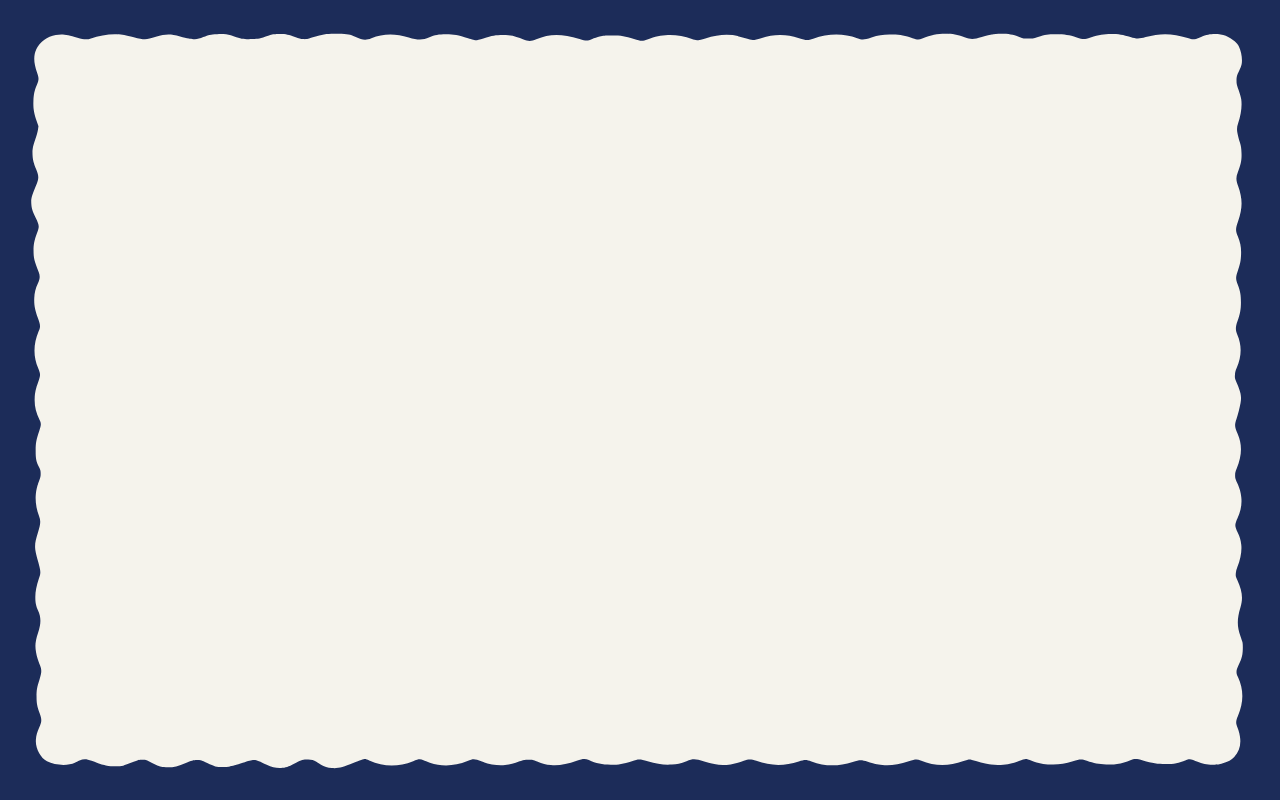
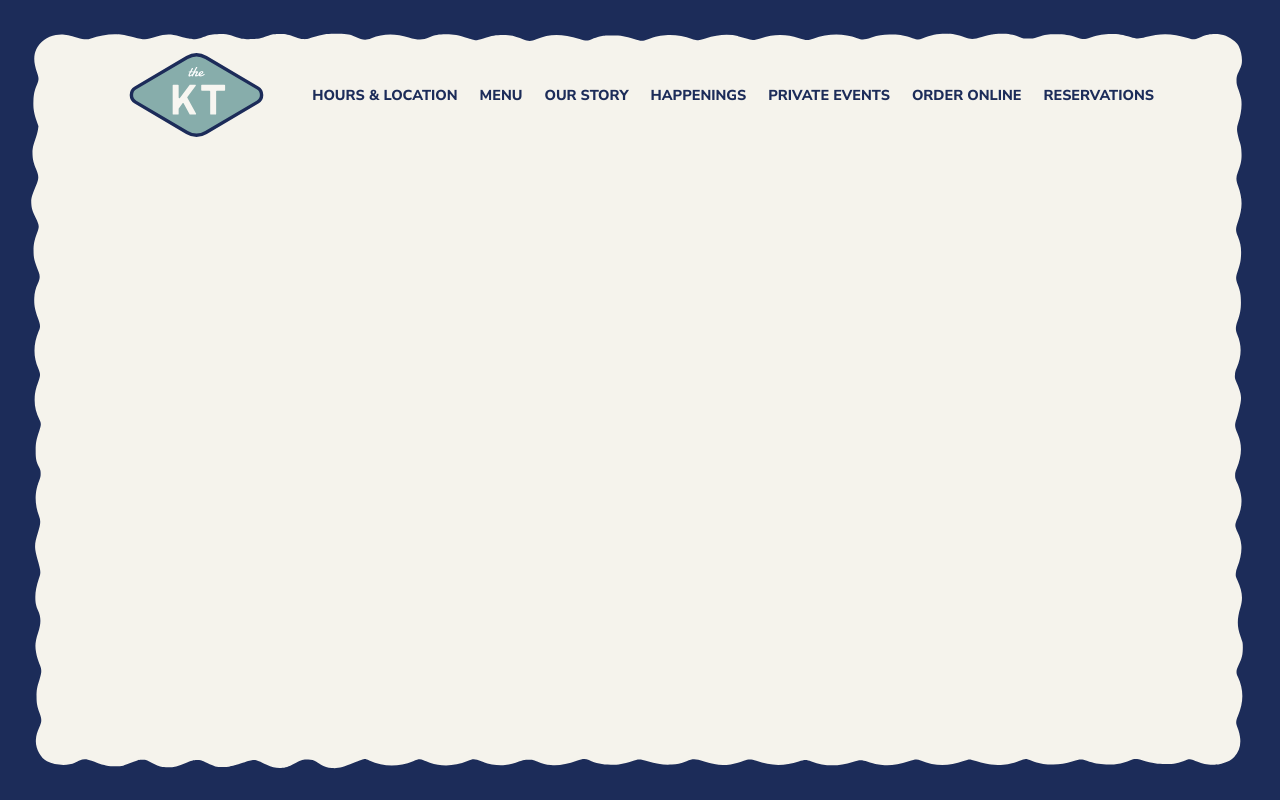
Before and after one commit to AliceAndree/odin-restaurant-page, a website built with webpack: page src/template.html in a window 1280 px wide. Built offline with nearby package versions, Linux system fonts and the light colour scheme.

Commit message:
firstLoad() + Header component

```diff
--- /dev/null
+++ b/src/components/Header/header.css
@@ -0,0 +1,32 @@
+header {
+  height: 150px;
+  padding: 0 120px;
+  display: flex;
+  flex-wrap: wrap;
+  align-content: center;
+}
+
+#header-block {
+  width: 100%;
+  display: flex;
+  justify-content: space-between;
+  padding-top: 40px;
+}
+
+#small-logo {
+  height: 90px;
+}
+
+nav {
+  display: flex;
+  align-self: center;
+  gap: 10px;
+
+  button {
+    font-family: "Nunito Sans", serif;
+    text-transform: uppercase;
+    font-weight: 800;
+    color: var(--dark-blue);
+    font-size: 0.9rem;
+  }
+}
--- /dev/null
+++ b/src/components/Header/header.js
@@ -0,0 +1,32 @@
+import smallLogo from "../../assets/small-logo.svg";
+
+const createHeader = () => {
+  const header = document.querySelector("header");
+  const headerBlock = document.createElement("div");
+  const headerLogo = document.createElement("img");
+  const nav = document.querySelector("nav");
+  const tabs = [
+    "Hours & Location",
+    "Menu",
+    "Our Story",
+    "Happenings",
+    "Private Events",
+    "Order Online",
+    "Reservations",
+  ];
+
+  for (let i = 0; i < tabs.length; i++) {
+    const tab = document.createElement("button");
+    tab.textContent = tabs[i];
+    nav.appendChild(tab);
+  }
+
+  headerLogo.id = "small-logo";
+  headerLogo.src = smallLogo;
+  headerBlock.id = "header-block";
+  headerBlock.appendChild(headerLogo);
+  headerBlock.appendChild(nav);
+  header.appendChild(headerBlock);
+};
+
+export default createHeader;
--- /dev/null
+++ b/src/functions/firstLoad.js
@@ -0,0 +1,11 @@
+import laceBorder from "../assets/border.svg";
+import header from "../components/Header/header";
+
+const firstLoad = () => {
+  const body = document.querySelector("body");
+  body.style.setProperty(`--lace-border`, `url("${laceBorder}")`);
+
+  header();
+};
+
+export default firstLoad;
--- a/src/index.js
+++ b/src/index.js
@@ -1,5 +1,12 @@
 import "./styles.css";
-import laceBorder from "./assets/border.svg";
+import firstLoad from "./functions/firstLoad";
 
-const body = document.querySelector("body");
-body.style.setProperty(`--lace-border`, `url("${laceBorder}")`);
+firstLoad();
+
+const buttons = document.querySelector("nav").querySelectorAll("button");
+
+buttons.forEach((button) => {
+  button.addEventListener("click", () => {
+    console.log("ça click");
+  });
+});
--- a/src/styles.css
+++ b/src/styles.css
@@ -1,7 +1,15 @@
 @import "./reset.css";
+@import "./components/Header/header.css";
+@import "./components/Home/home.css";
+@import url("https://fonts.googleapis.com/css2?family=Nunito+Sans:ital,opsz,wght@0,6..12,200..1000;1,6..12,200..1000&display=swap");
 
 :root {
   --background: rgb(245, 243, 236);
+  --dark-blue: rgb(28, 44, 89);
+}
+
+html {
+  font-size: 16px;
 }
 
 body {
@@ -17,5 +25,12 @@ body {
     border: 20px solid transparent;
     border-image: var(--lace-border) 1 fill;
     border-image-outset: 25px;
+    z-index: -1;
   }
 }
+
+button {
+  background: none;
+  border: none;
+  cursor: pointer;
+}
--- a/src/template.html
+++ b/src/template.html
@@ -5,5 +5,10 @@
     <meta name="viewport" content="width=device-width, initial-scale=1.0" />
     <title>Restaurant Page</title>
   </head>
-  <body></body>
+  <body>
+    <header>
+      <nav></nav>
+    </header>
+    <div id="content"></div>
+  </body>
 </html>
```
Also changed, not shown: src/assets/logo.svg (added), src/assets/small-logo.svg (added), src/components/Home/home.css (added), src/components/Home/home.js (added).
